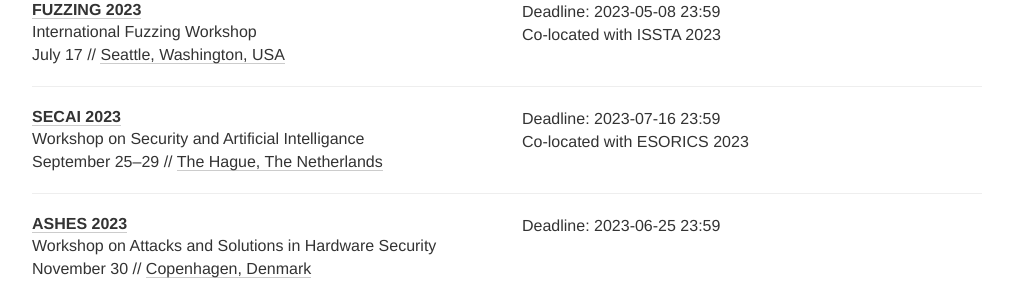
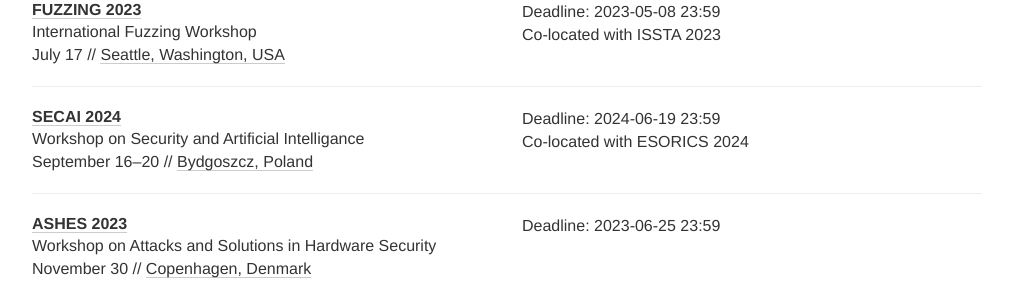
Before and after one commit to sec-deadlines/sec-deadlines.github.io, a Jekyll site: the page built from index.html, in a window 1280 px wide and 900 px high, scrolled down 11617 px. Shown: the part 152-450 px from the top of the window, without its empty margins (133-1146 px from the left). Built offline with Jekyll 4.4.1, drawn with Linux system fonts in a browser that asks for light colours; nearby versions of some CDN libraries; comment, search, counter and statistics services are not loaded; some of the changed text lies outside the part shown.

Commit message:
Fix deadline year, merge into previous

```diff
--- a/_data/conferences.yml
+++ b/_data/conferences.yml
@@ -804,12 +804,12 @@
 
 - name: SECAI
   description: Workshop on Security and Artificial Intelligance
-  year: 2023
-  link: https://sites.google.com/view/secai2023
-  deadline: ["2023-07-16 23:59"]
-  comment: Co-located with ESORICS 2023
-  date: September 25-29
-  place: The Hague, The Netherlands
+  year: 2024
+  link: https://sites.google.com/view/secai2024
+  deadline: ["2024-06-19 23:59"]
+  comment: Co-located with ESORICS 2024
+  date: September 16-20
+  place: Bydgoszcz, Poland
   tags: [SEC, PRIV, SHOP]
 
 - name: ASHES
@@ -937,13 +937,3 @@
   place: Paris, France
   date: "June 26"
   tags: [SEC, PRIV, CRYPTO, SHOP]
-
-- name: SECAI
-  description: Workshop on Security and Artificial Intelligance
-  year: 2023
-  link: https://sites.google.com/view/secai2024
-  deadline: ["2023-06-19 23:59"]
-  comment: Co-located with ESORICS 2024
-  date: September 16-20
-  place: Bydgoszcz, Poland
-  tags: [SEC, PRIV, SHOP]
```
